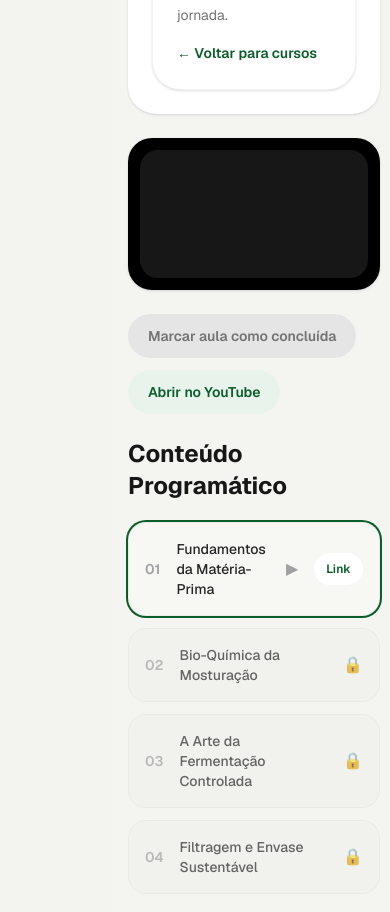
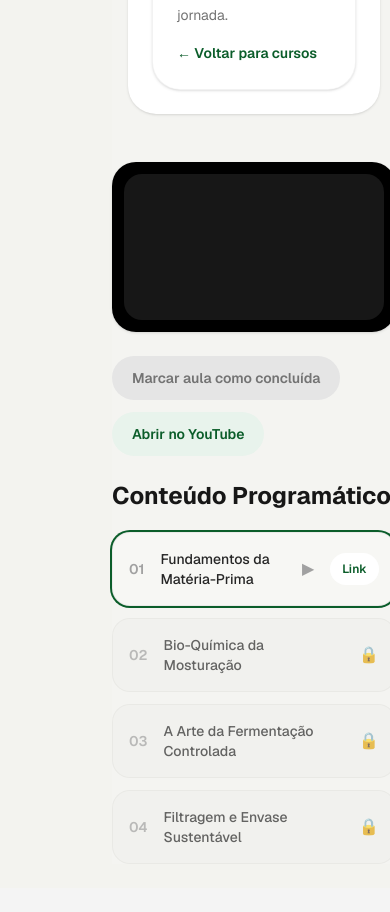
Before and after one commit to kkfabio/Universidade-Heineken-Front, a Next.js app: page /cursos/curso-01 in a window 390 px wide. Shown: the part 2420-3332 px from the top of the page. After the commit the page ends 3308 px from the top, so only its background shows below. Built offline with nearby package versions, Linux system fonts and the light colour scheme.

Commit message:
ajuste no CoursePlayer responsivo

```diff
--- a/app/(private)/(home)/cursos/[id]/page.tsx
+++ b/app/(private)/(home)/cursos/[id]/page.tsx
@@ -604,7 +604,8 @@ export default async function CourseDetailsPage({ params }: CoursePageProps) {
               </aside>
             </div>
           </section>
-          <div className="mt-6">
+        </main>
+        <div className="mt-6">
                  <CoursePlayer
                    courseId={id}
                    lessons={course.content.map((item) => ({
@@ -617,7 +618,6 @@ export default async function CourseDetailsPage({ params }: CoursePageProps) {
                    }))}
                  />
                </div>
-        </main>
       </div>
     </div>
   );
```
